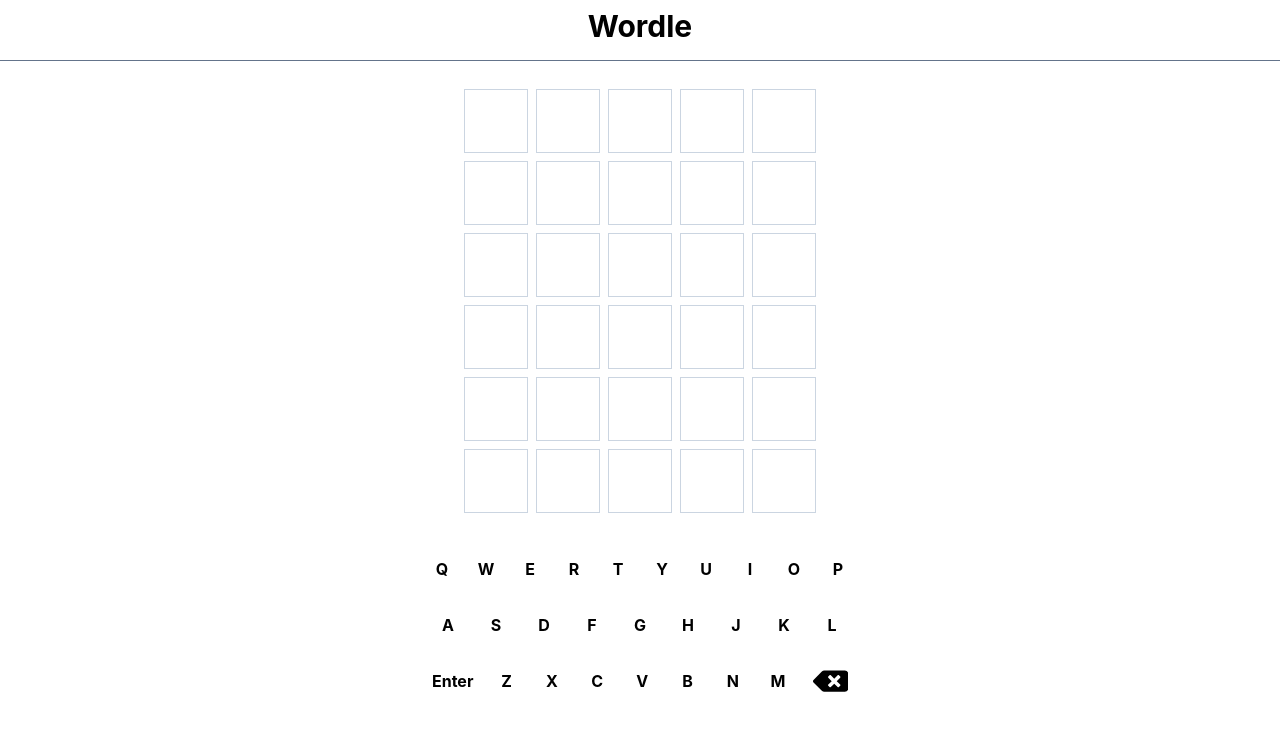
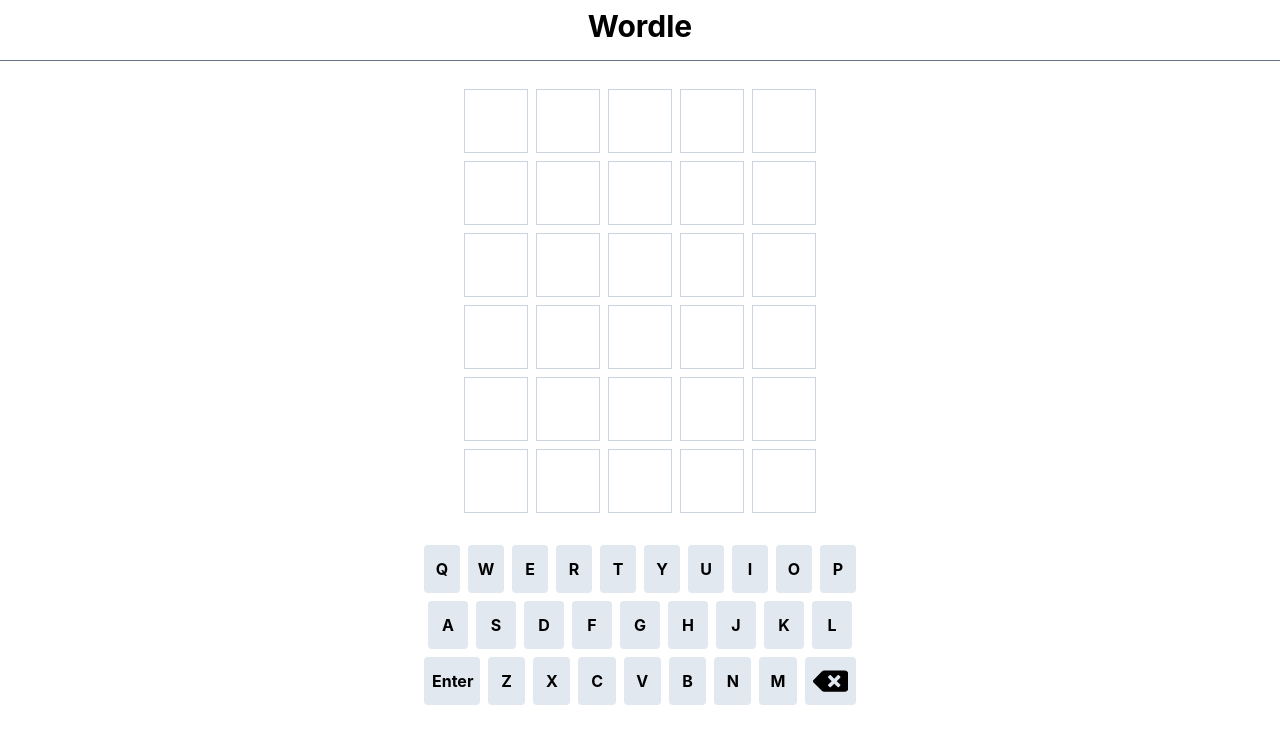
Before and after one commit to mama4294/wordle, a React (Create React App) app: page / in a window 1280 px wide. Shown: the top 744 px of the page. Built offline with nearby package versions, Linux system fonts and the light colour scheme.

Commit message:
fixes keyboard color bug

```diff
--- a/src/App.js
+++ b/src/App.js
@@ -109,6 +109,10 @@
     setLetters(initalLetters);
     setStageInt(1);
     setShowModal({ visible: false, status: "win" });
+    window.location.reload(false);
+    // console.log(inputs);
+    // console.log(letters);
+    // console.log(stageInt);
   }
 
   useEventLister("keydown", handleKeyPress);
--- a/src/components/keyboard.jsx
+++ b/src/components/keyboard.jsx
@@ -57,7 +57,7 @@
     }
     return (
       <button
-        className={`h-12 rounded p-2 mx-1 font-bold bg-white ${bgColor} ${width}`}
+        className={`h-12 rounded p-2 mx-1 font-bold ${bgColor} ${width}`}
         onClick={() => {
           handleLetter(output, "screen keyboard");
         }}
```
